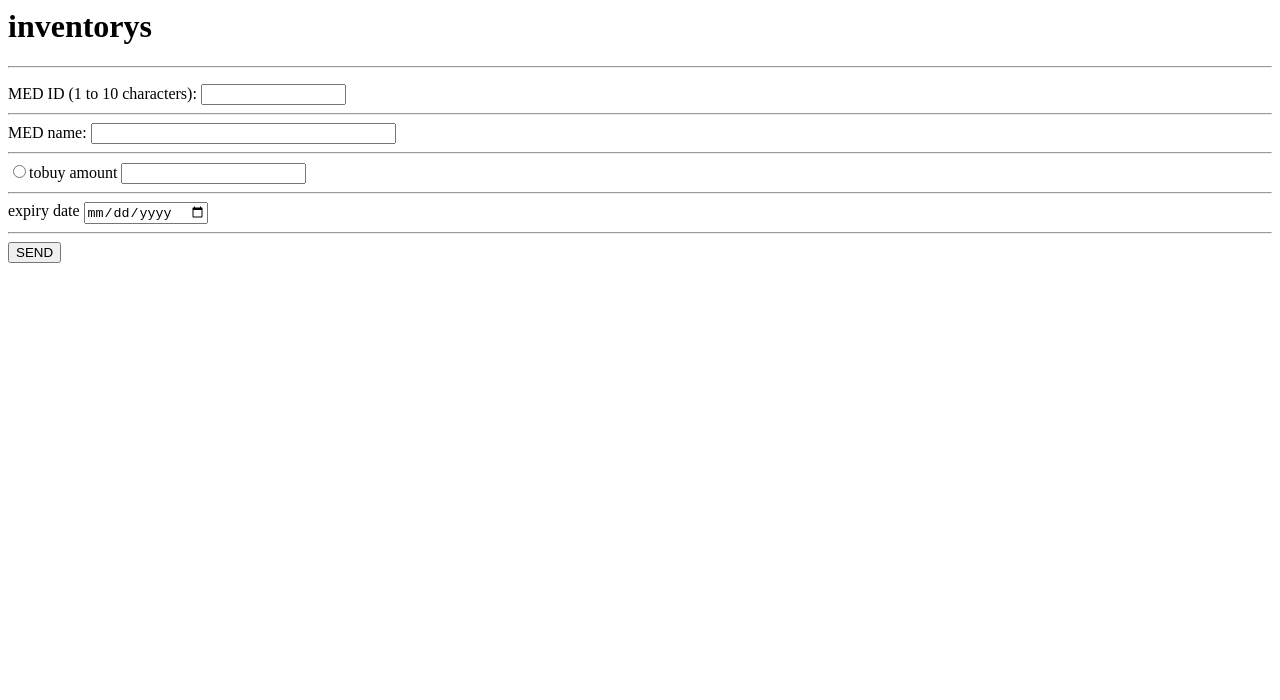
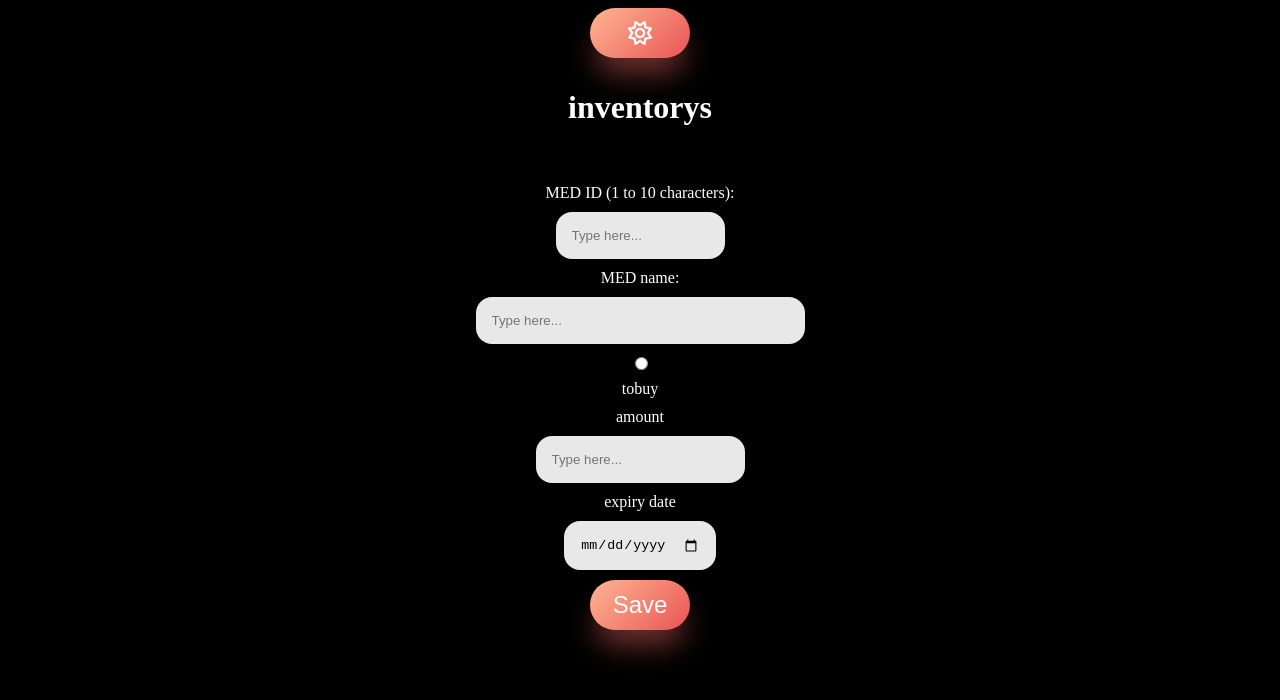
Before and after one commit to m0hdrar/PharmacyWebApp, a plain HTML site: page index.html in a window 1280 px wide. Drawn offline with Linux system fonts and the light colour scheme.

Commit message:
"updated the html and made some styleing and added the dark toggle function in js"

```diff
--- a/app.js
+++ b/app.js
@@ -0,0 +1,4 @@
+function darkToggle() {
+  var element = document.body;
+  element.classList.toggle("dark-mode");
+}
--- a/index.html
+++ b/index.html
@@ -3,15 +3,18 @@
 <html lang="en">
   <meta charset="utf-8" />
   <meta name="viewport" content="width=device-width" />
-
   <head>
     <title>Pharmacy</title>
+    <link rel="stylesheet" href="style.css" />
+    <script src="app.js"></script>
+    <script src="https://kit.fontawesome.com/94eeb249ee.js" crossorigin="anonymous"></script>
   </head>
 
-  <body>
+  <body class="dark-mode" >
+    <button  onclick="darkToggle()"><i class="fa-regular fa-sun"></i></button>
+
     <h1>inventorys</h1>
-    <hr />
-    <form action="process-form.php" method="post"></form>
+    <form></form>
     <label for="id"> MED ID (1 to 10 characters):</label>
     <input
       type="TEXT"
@@ -20,11 +23,11 @@
       minlength="1"
       maxlength="10"
       size="15"
+      placeholder="Type here..."
     />
-    <hr />
+
     <label for="TEXT"> MED name:</label>
-    <input type="TEXT" id="TEXT" name="MEDNAME" maxlength="35" size="35" />
-    <hr />
+    <input type="TEXT" id="TEXT" name="MEDNAME" maxlength="35" size="35"  placeholder="Type here..." />
 
     <input type="radio" id="tobuy" value="tobuy" name="med _type" /><label
       for="tobuy"
@@ -33,11 +36,10 @@
     >
 
     <label for="amount">amount</label>
-    <input type="number" id="amount" name=" MEDAMOUNT" />
-    <hr />
+    <input type="number" id="amount" name=" MEDAMOUNT"   placeholder="Type here..."/>
+
     <label for="expiry"> expiry date</label>
     <input type="date" id="expiry" name="EXPIRY" />
-    <hr />
-    <button>SEND</button>
+    <button>Save</button>
   </body>
 </html>
--- a/style.css
+++ b/style.css
@@ -1,9 +1,21 @@
-.btn {
+body {
+  align-items: center;
+  display: flex;
+  flex-direction: column;
+  flex-wrap: wrap;
+  gap: 10px;
+}
+.dark-mode {
+  background-color: black;
+  color: rgb(255, 255, 255);
+}
+
+button {
   transition: all 0.3s ease-in-out;
   font-family: "Dosis", sans-serif;
 }
 
-.btn {
+button {
   width: 100px;
   height: 50px;
   border-radius: 50px;
@@ -16,24 +28,23 @@
   color: white;
 }
 
-.btn:hover {
+button:hover {
   transform: translateY(3px);
   box-shadow: none;
 }
 
-.btn:active {
+button:active {
   opacity: 0.5;
 }
-.input {
+input {
   border: none;
   padding: 1rem;
   border-radius: 1rem;
   background: #e8e8e8;
-  box-shadow: 20px 20px 60px #c5c5c5, -20px -20px 60px #ffffff;
-  transition: 0.3s;
+    transition: 0.3s;
 }
 
-.input:focus {
+input:focus {
   outline-color: #e8e8e8;
   background: #e8e8e8;
   box-shadow: inset 20px 20px 60px #c5c5c5, inset -20px -20px 60px #ffffff;
```
